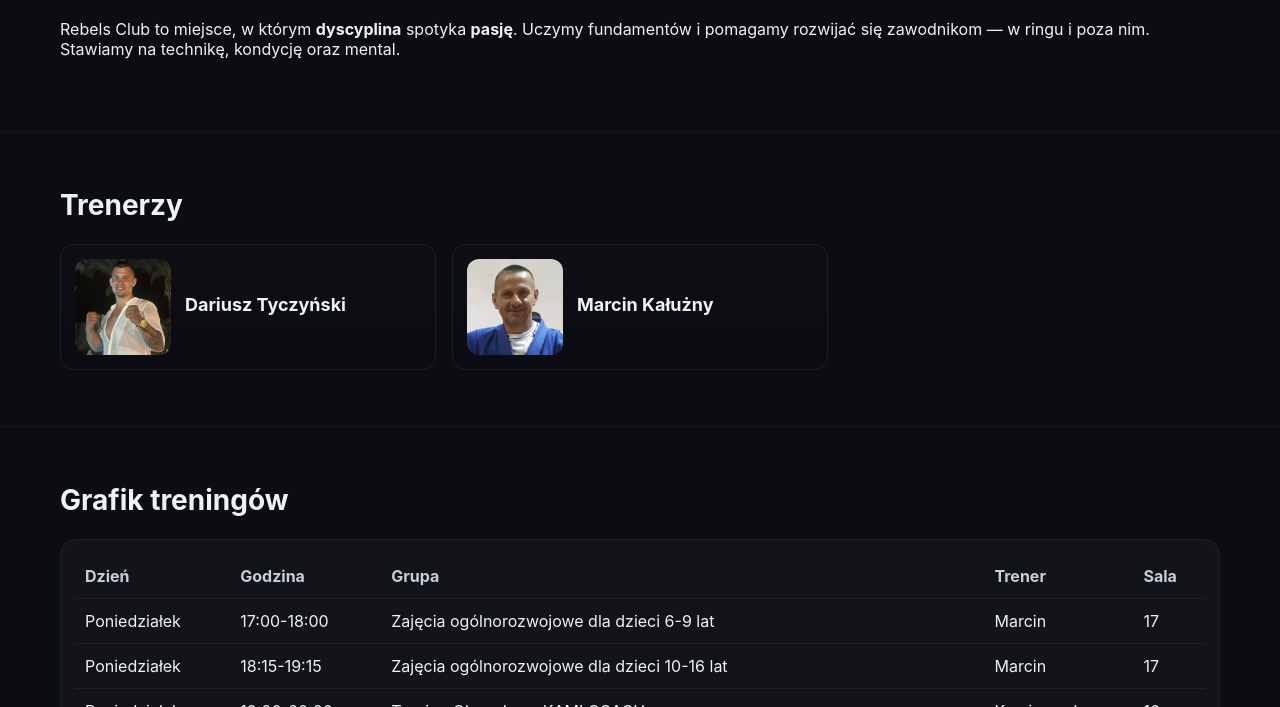
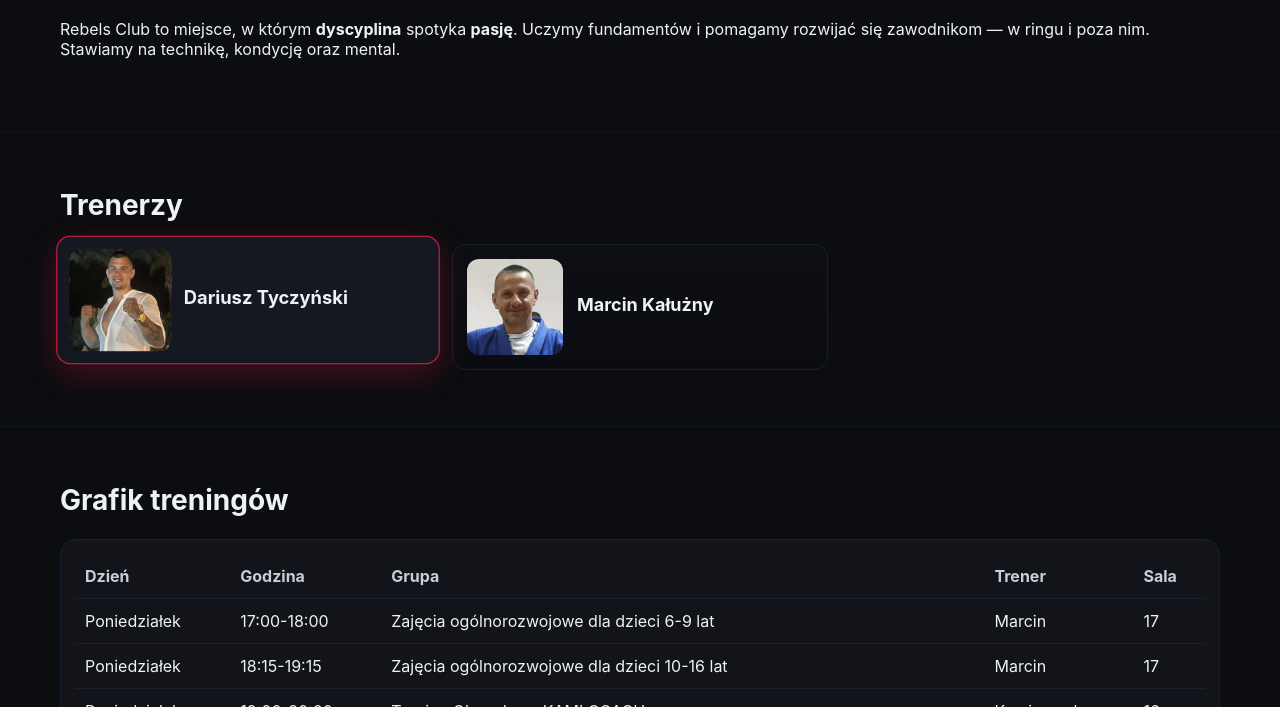
Before and after one commit to Yamoteusz/RebelsClubCLOUDFLARE2, a website: page index.html in a window 1280 px wide. In both pictures the pointer is over the element 248 px from the left and 991 px from the top of the page. Shown: the part 684-1391 px from the top of the page. Drawn offline with nearby package versions, Linux system fonts and the light colour scheme.

Commit message:
Update style.css

```diff
--- a/css/style.css
+++ b/css/style.css
@@ -347,3 +347,31 @@
   animation-delay: 0.7s;
   /* Możesz zmienić na dłuższy czas, np. 0.9s, jeśli ma wjechać na końcu */
 }
+
+/* ============================================================
+   TRAINERS HOVER EFFECT (FIGHTER STYLE)
+   ============================================================ */
+
+.person {
+  transition: all 0.3s cubic-bezier(0.25, 0.8, 0.25, 1);
+  position: relative;
+  z-index: 1;
+}
+
+/* Efekt po najechaniu */
+.person:hover {
+  transform: translateY(-7px) scale(1.02); /* Lekkie powiększenie i w górę */
+  border-color: var(--accent); /* Czerwona ramka */
+  box-shadow: 0 10px 30px rgba(225, 29, 72, 0.25); /* Czerwona poświata */
+  background: #151820; /* Troszkę jaśniejsze tło */
+  z-index: 2;
+}
+
+/* Zdjęcie też może lekko "oddychać" */
+.person img {
+  transition: transform 0.5s ease;
+}
+
+.person:hover img {
+  transform: scale(1.05); /* Zbliżenie na twarz */
+}
```
